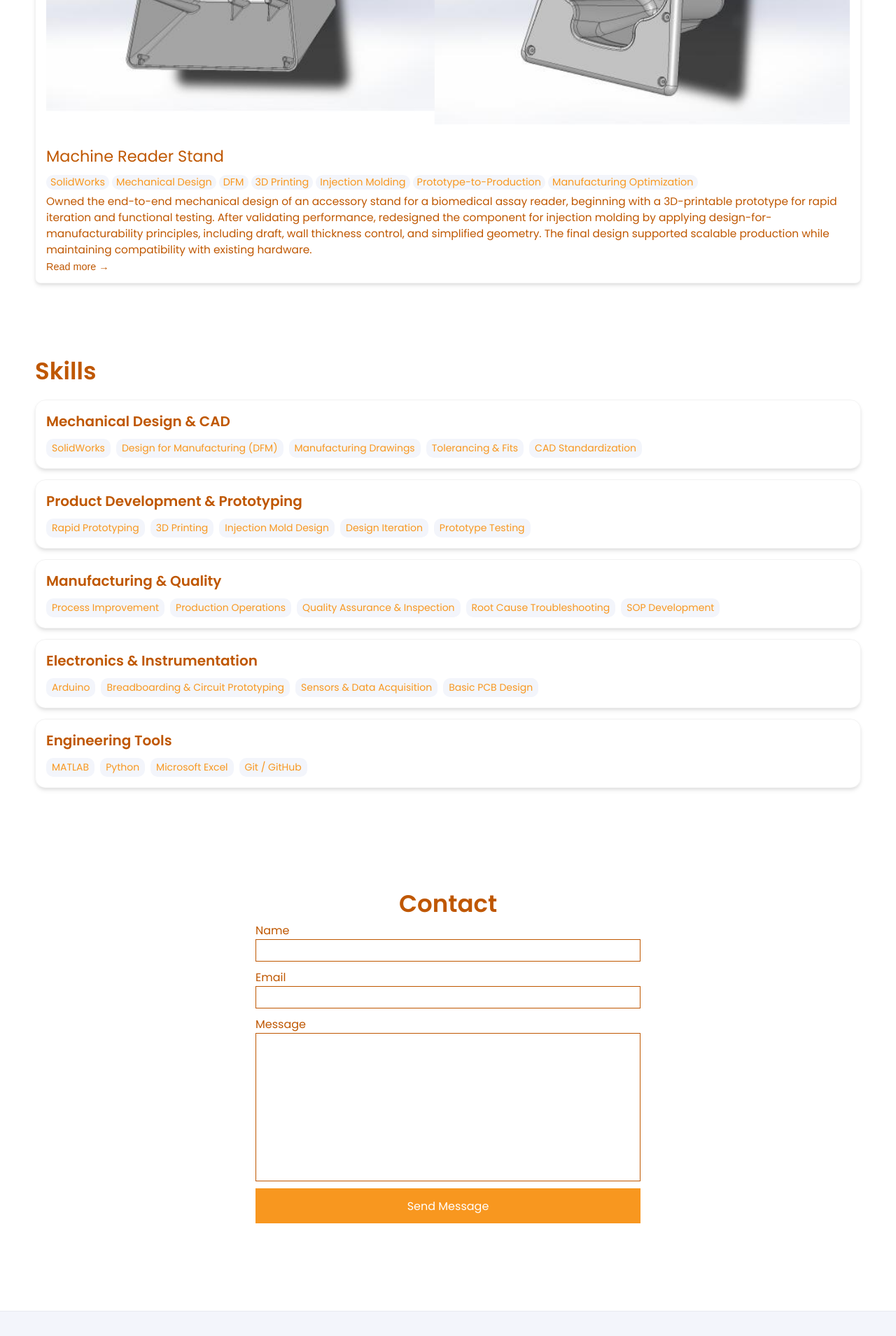
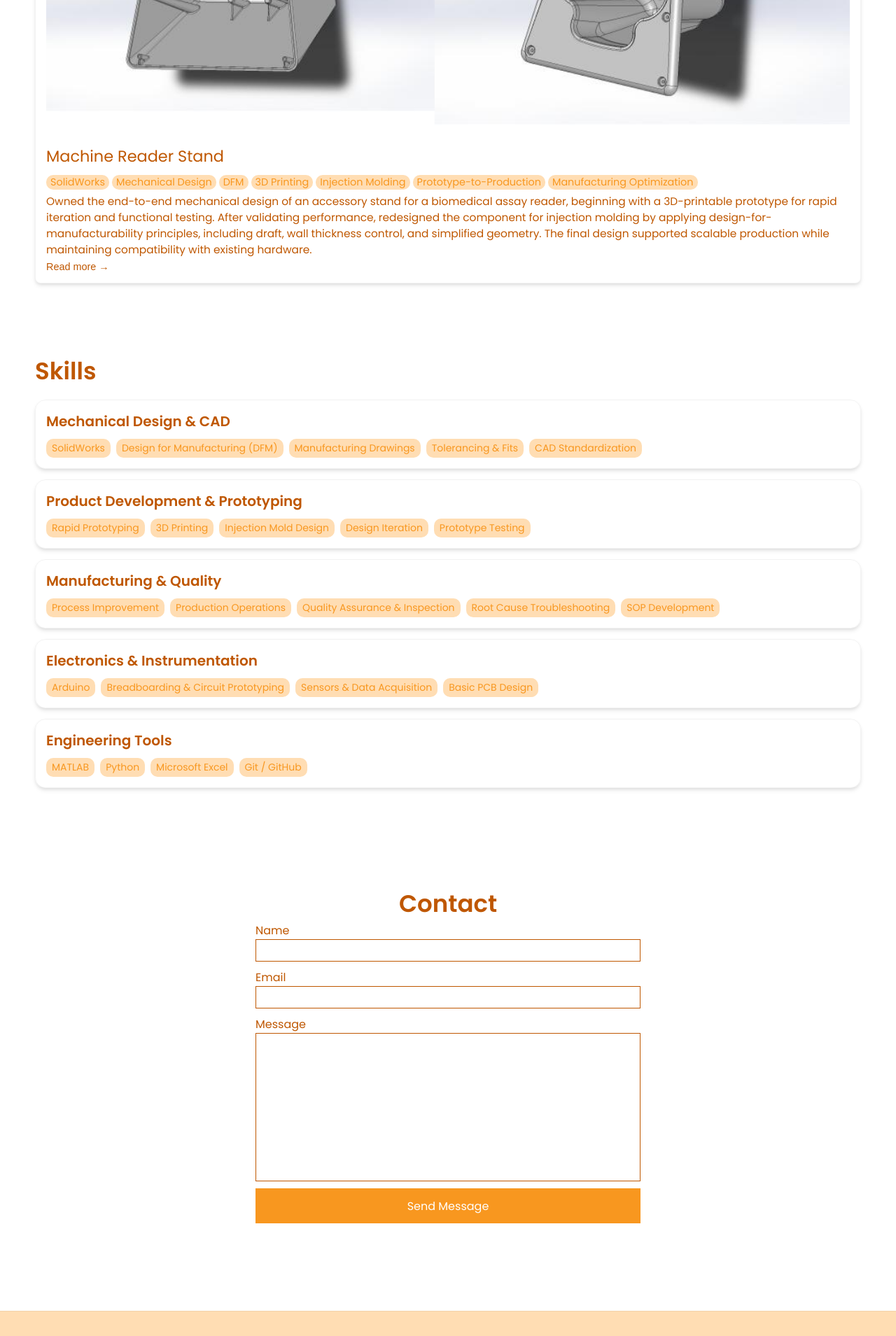
Before and after one commit to italiarod/italiarod.github.io, a Jekyll site: the page built from index.html, in a window 1280 px wide. Shown: the part 1297-3206 px from the top of the page at 70% size. Built offline with Jekyll 4.4.1, drawn with Linux system fonts in a browser that asks for light colours.

Commit message:
Update _config.yml

```diff
--- a/_config.yml
+++ b/_config.yml
@@ -95,7 +95,7 @@ colors: # this is the ut theme
   link: "#f8971f"
   highlight: "#BF5700"
   background: "#ffffff"
-  light_background: "#f3f5fb"
+  light_background: "#FFDDB3"
 
 
 # A few examples.
```
